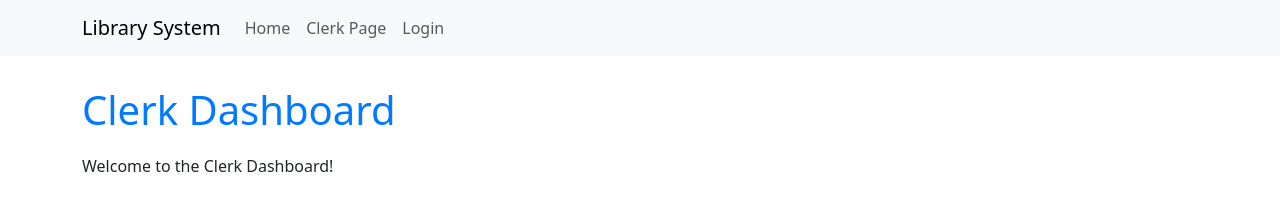
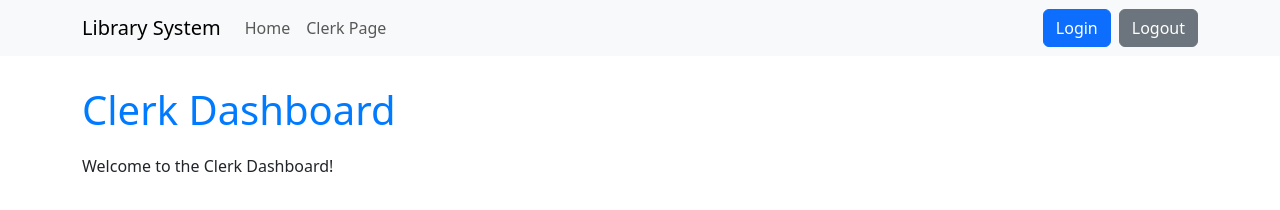
Before and after one commit to Vizarb/Flask_project_front, a plain HTML site: page login.html in a window 1280 px wide. Drawn offline with nearby package versions, Linux system fonts and the light colour scheme.

Commit message:
clerck no problems1

```diff
--- a/login.html
+++ b/login.html
@@ -37,17 +37,18 @@
                 <span class="navbar-toggler-icon"></span>
             </button>
             <div class="collapse navbar-collapse" id="navbarNav">
-                <ul class="navbar-nav">
+                <ul class="navbar-nav me-auto">
                     <li class="nav-item">
                         <a class="nav-link" href="index.html">Home</a>
                     </li>
                     <li class="nav-item">
                         <a class="nav-link" href="clerks.html">Clerk Page</a>
                     </li>
-                    <li class="nav-item">
-                        <a class="nav-link" href="login.html">Login</a>
-                    </li>
                 </ul>
+                <div class="d-flex">
+                    <a class="btn btn-primary me-2" href="login.html">Login</a>
+                    <button id="logoutBtn" class="btn btn-secondary">Logout</button>
+                </div>
             </div>
         </div>
     </nav>
@@ -77,6 +78,5 @@
         </div>
     </div>
 
-
 </body>
 </html>
```
Also changed, not shown: clerck.html (+1 -1 lines).
